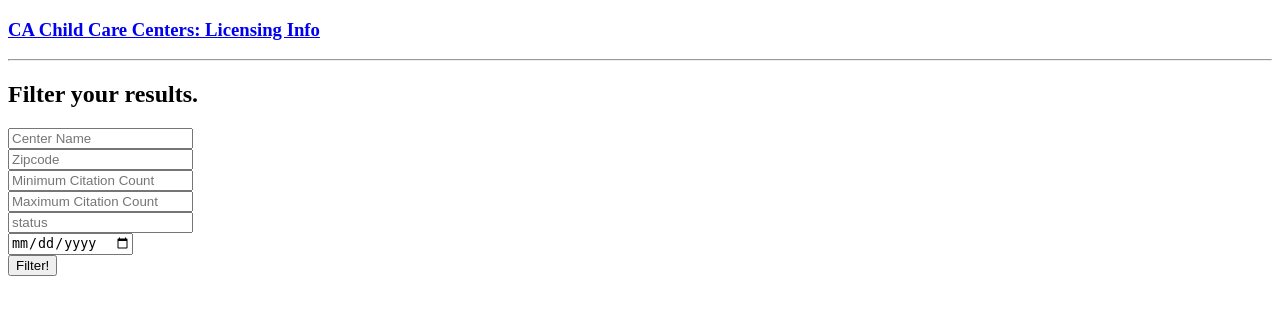
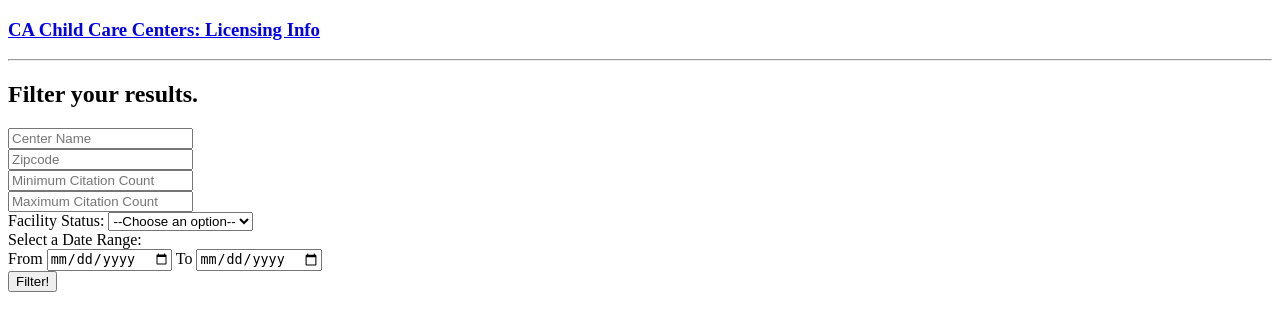
Before and after one commit to hanndull/child-care-check, a Flask app: page /filter in a window 1280 px wide. Shown: the top 331 px of the page. Run offline with Flask 2, Linux system fonts and the light colour scheme.

Commit message:
updated filter.html, worked on date filter in server.py

```diff
--- a/server.py
+++ b/server.py
@@ -9,6 +9,7 @@ from flask import Flask, render_template, redirect, request, flash, session
 from flask_debugtoolbar import DebugToolbarExtension
 from model import connect_to_db, db, Facility, Visitation, Citation, CitationDefinition
 from sqlalchemy import func
+from dateutil.parser import *
 
 ##### Create App #############################################################
 
@@ -44,40 +45,29 @@ def process_form():
     min_cit = request.form.get('min_cit')
     max_cit = request.form.get('max_cit')
     status = request.form.get('status').upper()
-    date = request.form.get('date')
-    ### TODO - Add status filter
-    ### TODO - Add date-range filter
+    max_date = request.form.get('min_date') ### more recent
+    min_date = request.form.get('max_date') ### less recent
+       ### TODO - add filter logic
 
-    print(">>>>>>>>>>>>>>>>>>>>>>>>", date)
-    ### TODO - Turn into datetime obj
+    if name or zipcode or min_cit or max_cit or status or min_date:
 
-    if name or zipcode or min_cit or max_cit or status:
-
-        fquery = Facility.query
+        fquery = Facility.query ### Base query
 
         if name:
             fquery = fquery.filter(Facility.facility_name.like(f'%{name}%'))
+
         if zipcode:
             fquery = fquery.filter(Facility.facility_zip == int(zipcode))
 
-        #####################################################################################
-        ### Below queries need to be like:
-
-        ### SELECT facilities.facility_name, citations.facility_id, COUNT(*)
-        ### FROM citations JOIN facilities ON
-        ### facilities.facility_id = citations.facility_id
-        ### GROUP BY (citations.facility_id, facilities.facility_id);
-
-
-        ### SELECT COUNT(citation_id), facility_id FROM citations GROUP BY facility_id;
         if min_cit:
-
+            ### Below query based off of https://stackoverflow.com/a/38639550
             fquery = (fquery
                 .outerjoin(Facility.citations)
                 .group_by(Facility)
                 .having(func.count_(Facility.citations) >= min_cit))
 
         if max_cit:
+            ### Below query based off of https://stackoverflow.com/a/38639550
             fquery = (fquery
                 .outerjoin(Facility.citations)
                 .group_by(Facility)
@@ -86,32 +76,71 @@ def process_form():
         if status:
             fquery = fquery.filter(Facility.facility_status == status)
 
-        facilities = fquery.all()
+        if min_date:
+            # SELECT * FROM citations WHERE citation_date BETWEEN '2017-01-01' AND '2019-05-01';
+            # can replace right date w/ "current_date" or left date with "where time > XXXdateXXX()"
+            # https://popsql.com/learn-sql/postgresql/how-to-query-date-and-time-in-postgresql/
 
 
-#######################
+            ### THIS WORKED
+            ### SELECT facilities.facility_name, citations.citation_date
+            ### FROM facilities
+            ### LEFT JOIN citations
+            ### ON facilities.facility_id = citations.facility_id
+            ### GROUP BY (citations.citation_date, facilities.facility_id)
+            ### ORDER BY facilities.facility_id;
 
-            # facilities = (Facility.query
-            #     .(querystring)
-            #     # .outerjoin(Facility.citations)
-            #     # .group_by(Facility)
-            #     # .having(func.count_(Facility.citations) >= min_cit)
-            #     .all())
+            ### MOST RECENT CITATION, Based on citations table=
+            # test1=# SELECT facilities.facility_name, facilities.facility_id, MAX(citations.citation_date)
+            # test1-# FROM citations
+            # test1-# LEFT JOIN facilities
+            # test1-# ON facilities.facility_id = citations.facility_id
+            # test1-# GROUP BY (facilities.facility_id)
+            # test1-# ORDER BY facilities.facility_id;
 
-#######################
+            ### MOST RECENT CITATION, based on facilities table
+            # test1=# SELECT facilities.facility_name, facilities.facility_id, MAX(citations.citation_date)
+            # test1-# FROM facilities
+            # test1-# LEFT JOIN citations
+            # test1-# ON facilities.facility_id = citations.facility_id
+            # test1-# GROUP BY facilities.facility_id
+            # test1-# ORDER BY facilities.facility_id;
 
+            ### MOST RECENT CITATION W/ FILTER DATE
+            # SELECT DISTINCT ON (facilities.facility_id) facilities.facility_id, MAX(citations.citation_date)
+            # FROM facilities
+            # LEFT JOIN citations
+            # ON facilities.facility_id = citations.facility_id
+            # GROUP BY facilities.facility_id, citations.citation_date HAVING citations.citation_date > '2018-01-01'
+            # ORDER BY facilities.facility_id;
+            isoparse(min_date)
 
-        flash('Applying your requested filters now!')
+            ### TODO - Fix this query
+            fquery = (fquery
+                .outerjoin(Facility.citations)
+                .group_by(Facility.facility_id, Facility.citations)
+                .having(func.and_(Facility.citations <= min_date))
+                )
+            #10503
+
+            #current_date = datetime.datetime.utcnow()
+            #date_results = Citation.query.filter(Citation.citation_date <= min_date)
+            # fquery = (fquery
+            #     .outerjoin(Facility.citations)
+            #     .group_by(Facility)
+            #     .having(Facility.citations.citation_date <= isoparse(min_date)))
+
+        facilities = fquery.all() ### Conglomerate all applicable queries
+
+        flash('Applying your requested filters now...')
 
         return render_template('filter-results.html', facilities=facilities)
-        ### TODO - figure out why it is not rendering test.html
         ### TODO - figure out how to diplay map w/ filtered points
 
     else:
         flash('No filters were applied.')
 
         return redirect('/')
-
 
 
 @app.route('/filter_by_zip')
--- a/templates/filter-results.html
+++ b/templates/filter-results.html
@@ -2,12 +2,18 @@
 {% block content %}
 
 <div>
+{% if facilities %}
     {% for facility in facilities %}
         <p>
             <a href="/facilities/{{ facility.facility_id }}">
             {{ facility.facility_name }}</a>
         </p>
     {% endfor %}
+{% else %}
+    <p>No results were found from your search filters at this time.</p>
+    <p><a href="/filter">Return to filter</a></p>
+
+{% endif %}
 </div>
 
 {% endblock %}
--- a/templates/filter.html
+++ b/templates/filter.html
@@ -8,8 +8,19 @@
         <input type='text' name='zipcode' placeholder='Zipcode'><br>
         <input type='text' name='min_cit' placeholder='Minimum Citation Count'><br>
         <input type='text' name='max_cit' placeholder='Maximum Citation Count'><br>
-        <input type='text' name='status' placeholder="status"><br> <!-- TODO - change to drop down/radio--look up select -->
-        <input type='date' name='date'><br>
+        <!-- <input type='text' name='status' placeholder="status"><br>  --><!-- TODO - change to drop down/radio--look up select -->
+        <label for="status-select">Facility Status:</label>
+                <select id="status-select" name='status'>
+                        <option value="">--Choose an option--</option>
+                        <option value="licensed">LICENSED</option>
+                        <option value="pending">PENDING</option>
+                        <option value="inactive">INACTIVE</option>
+                        <option value="probation">ON PROBATION</option>
+                        <option value="closed">CLOSED</option>
+                </select><br>
+        <label for="date-select">Select a Date Range:</label><br>
+                From <input id="date-select" type='date' name='min_date' min="2015-01-01"> <!-- less recent -->
+                To <input id="date-select" type='date' name='max_date' min="2015-01-01"><br> <!-- more recent -->
         <input type='submit' value='Filter!'>
         <!-- TODO - Add Status filter field -->
         <!-- TODO - Add date-range filter -->
```
Lines whose indentation alone changed are shown as unchanged.
